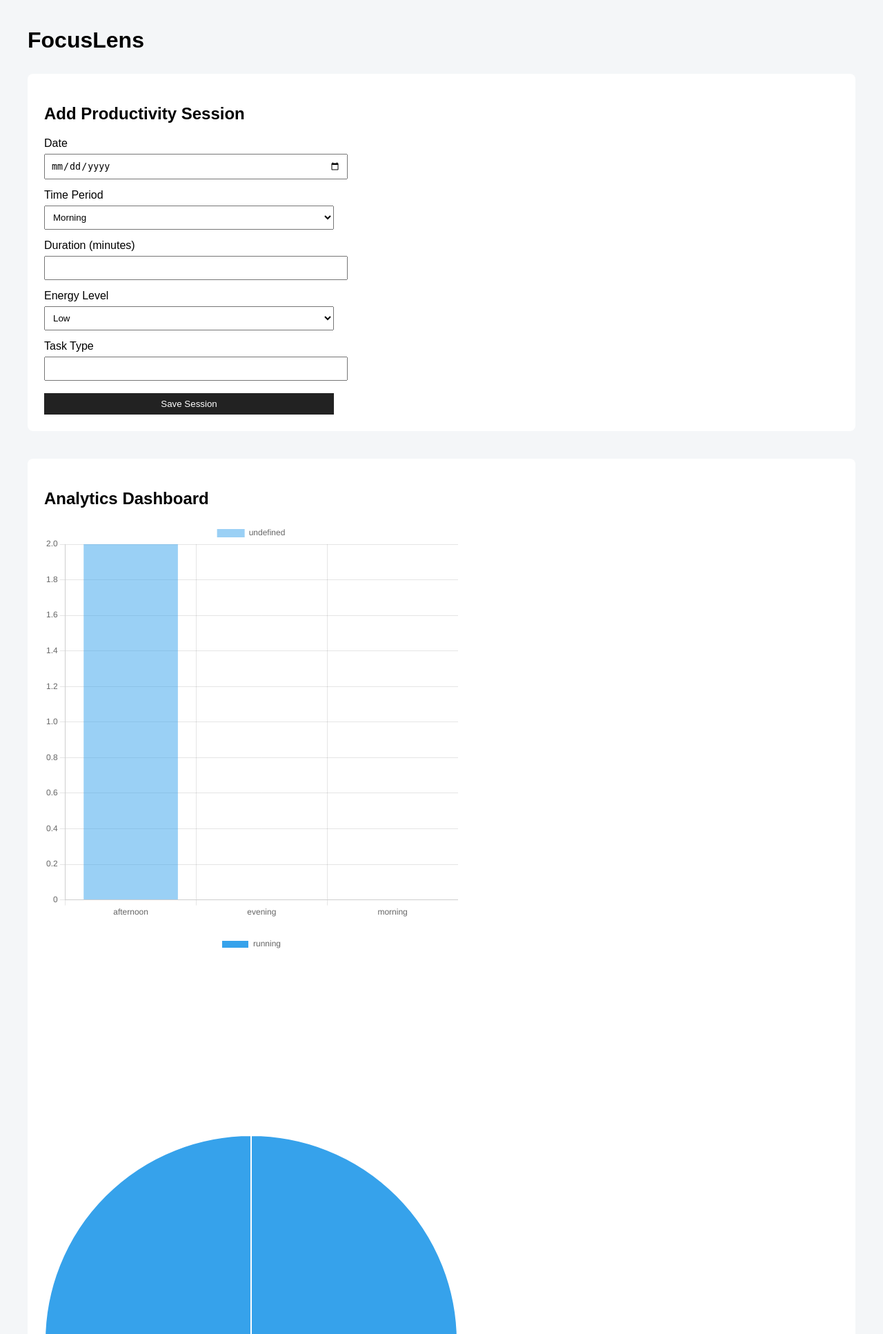
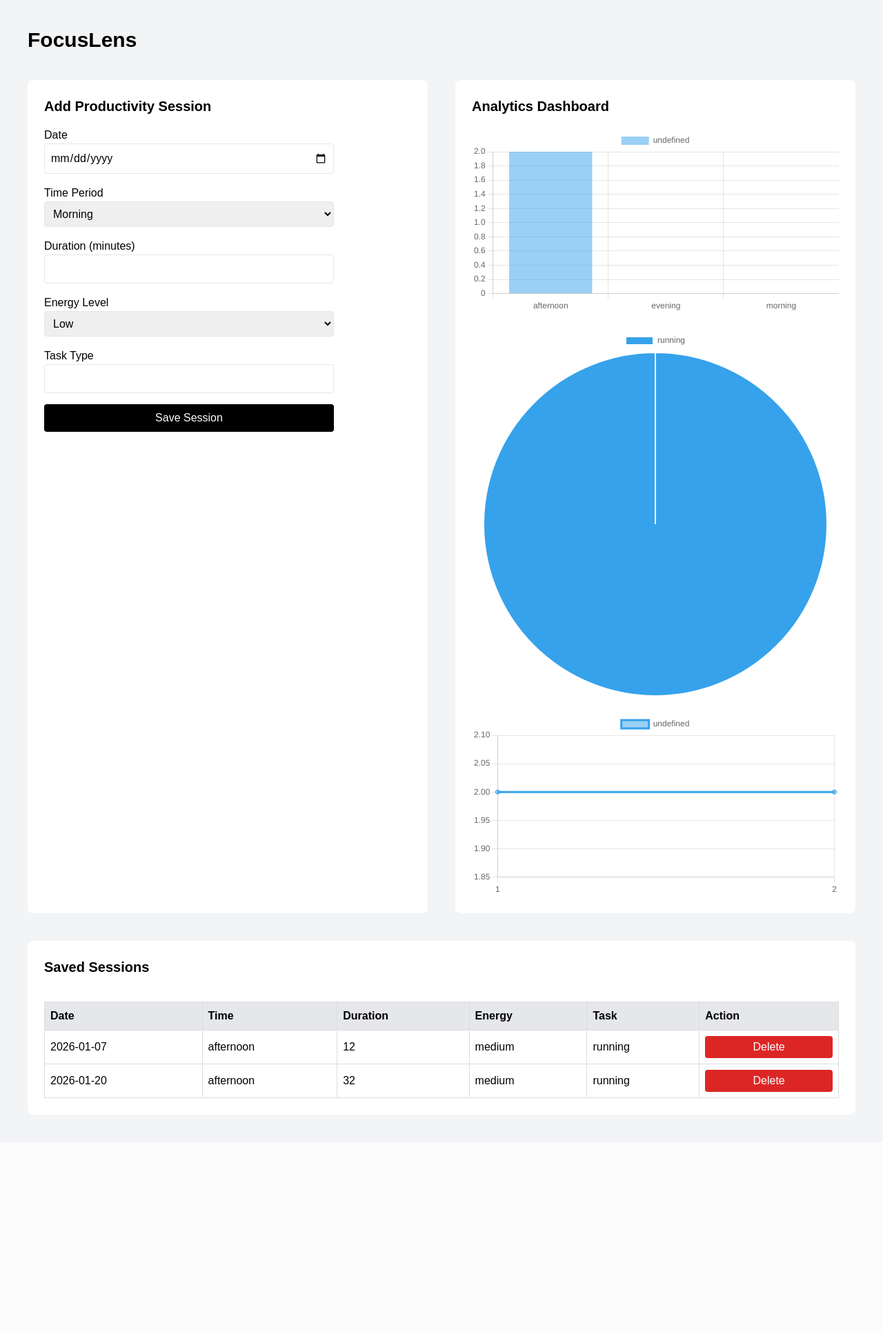
Before and after one commit to baqar08/FocusLens, a Flask app: page / in a window 1280 px wide. Shown: the top 1934 px of the page at 69% size. After the commit the page ends 1592 px from the top, so only its background shows below. Run offline with Flask 3, Linux system fonts and the light colour scheme; data comes from the database, SQL or seed files in the repository; some libraries are stand-ins or nearby versions.

Commit message:
Integrate Tailwind CSS for modern responsive layout Introduced Tailwind CSS and refactored the homepage layout to use responsive utility class

```diff
--- a/templates/index.html
+++ b/templates/index.html
@@ -4,77 +4,96 @@
     <meta charset="UTF-8">
     <title>FocusLens</title>
     <link rel="stylesheet" href="/static/css/styles.css">
+    <script src="https://cdn.tailwindcss.com"></script>
     <script src="https://cdn.jsdelivr.net/npm/chart.js"></script>
 </head>
-<body>
-    <h1>FocusLens</h1>
+<body class="bg-gray-100 p-10">
+    <h1 class="text-3xl font-bold mb-10">FocusLens</h1>
 
-    <div class="section">
-        <h2>Add Productivity Session</h2>
+    <div class="grid grid-cols-1 md:grid-cols-2 gap-10">
+        <div class="bg-white p-6 rounded-lg">
+            <h2 class="text-xl font-semibold mb-4">Add Productivity Session</h2>
 
-        <form method="post">
-            <label>Date</label>
-            <input type="date" name="session_date" required>
+            <form method="post" class="space-y-4">
+                <div>
+                    <label class="block">Date</label>
+                    <input type="date" name="session_date" required class="w-full border p-2 rounded">
+                </div>
 
-            <label>Time Period</label>
-            <select name="time_period" required>
+                <div>
+                    <label class="block">Time Period</label>
+                    <select name="time_period" required class="w-full border p-2 rounded">
                         <option value="morning">Morning</option>
                         <option value="afternoon">Afternoon</option>
                         <option value="evening">Evening</option>
                     </select>
+                </div>
 
-            <label>Duration (minutes)</label>
-            <input type="number" name="duration" required>
+                <div>
+                    <label class="block">Duration (minutes)</label>
+                    <input type="number" name="duration" required class="w-full border p-2 rounded">
+                </div>
 
-            <label>Energy Level</label>
-            <select name="energy_level" required>
+                <div>
+                    <label class="block">Energy Level</label>
+                    <select name="energy_level" required class="w-full border p-2 rounded">
                         <option value="low">Low</option>
                         <option value="medium">Medium</option>
                         <option value="high">High</option>
                     </select>
+                </div>
 
-            <label>Task Type</label>
-            <input type="text" name="task_type" required>
+                <div>
+                    <label class="block">Task Type</label>
+                    <input type="text" name="task_type" required class="w-full border p-2 rounded">
+                </div>
 
-            <button type="submit">Save Session</button>
+                <button type="submit" class="w-full bg-black text-white py-2 rounded">
+                    Save Session
+                </button>
             </form>
         </div>
 
-    <div class="section">
-        <h2>Analytics Dashboard</h2>
-        <canvas id="timeChart"></canvas>
-        <canvas id="taskChart"></canvas>
+        <div class="bg-white p-6 rounded-lg">
+            <h2 class="text-xl font-semibold mb-4">Analytics Dashboard</h2>
+            <canvas id="timeChart" class="mb-6"></canvas>
+            <canvas id="taskChart" class="mb-6"></canvas>
             <canvas id="energyChart"></canvas>
         </div>
+    </div>
 
-    <div class="section">
-        <h2>Saved Sessions</h2>
+    <div class="bg-white p-6 rounded-lg mt-10">
+        <h2 class="text-xl font-semibold mb-4">Saved Sessions</h2>
 
-        <table>
-            <tr>
-                <th>Date</th>
-                <th>Time</th>
-                <th>Duration</th>
-                <th>Energy</th>
-                <th>Task</th>
-                <th>Action</th>
+        <div class="overflow-x-auto">
+            <table class="w-full border">
+                <tr class="bg-gray-200">
+                    <th class="p-2 border">Date</th>
+                    <th class="p-2 border">Time</th>
+                    <th class="p-2 border">Duration</th>
+                    <th class="p-2 border">Energy</th>
+                    <th class="p-2 border">Task</th>
+                    <th class="p-2 border">Action</th>
                 </tr>
                 {% for session in sessions %}
                 <tr>
-                <td>{{ session[1] }}</td>
-                <td>{{ session[2] }}</td>
-                <td>{{ session[3] }}</td>
-                <td>{{ session[4] }}</td>
-                <td>{{ session[5] }}</td>
-                <td>
+                    <td class="p-2 border">{{ session[1] }}</td>
+                    <td class="p-2 border">{{ session[2] }}</td>
+                    <td class="p-2 border">{{ session[3] }}</td>
+                    <td class="p-2 border">{{ session[4] }}</td>
+                    <td class="p-2 border">{{ session[5] }}</td>
+                    <td class="p-2 border">
                         <form method="post" action="/delete/{{ session[0] }}">
-                        <button type="submit">Delete</button>
+                            <button type="submit" class="bg-red-600 text-white px-3 py-1 rounded">
+                                Delete
+                            </button>
                         </form>
                     </td>
                 </tr>
                 {% endfor %}
             </table>
         </div>
+    </div>
 
     <script src="/static/js/app.js"></script>
 </body>
```
Lines whose indentation alone changed are shown as unchanged.
